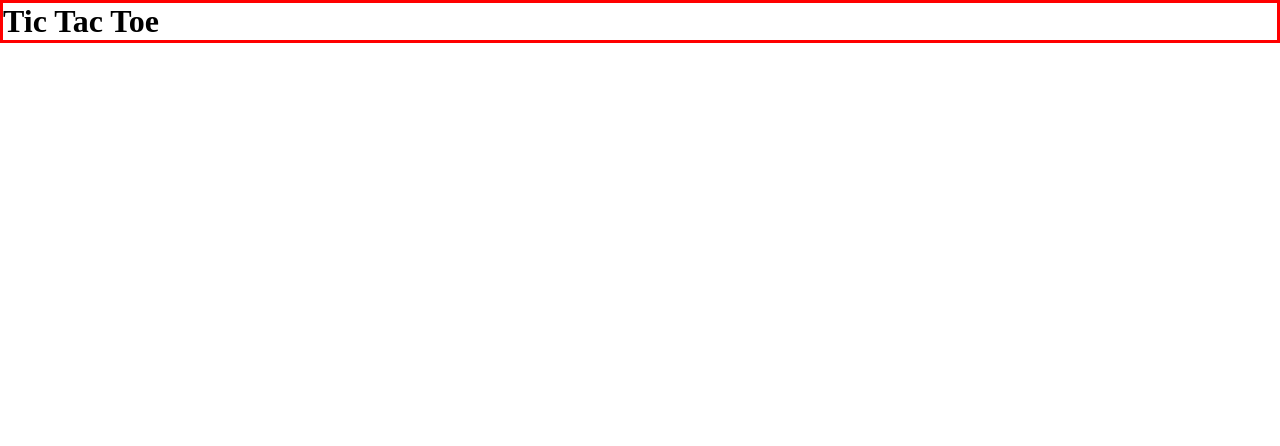
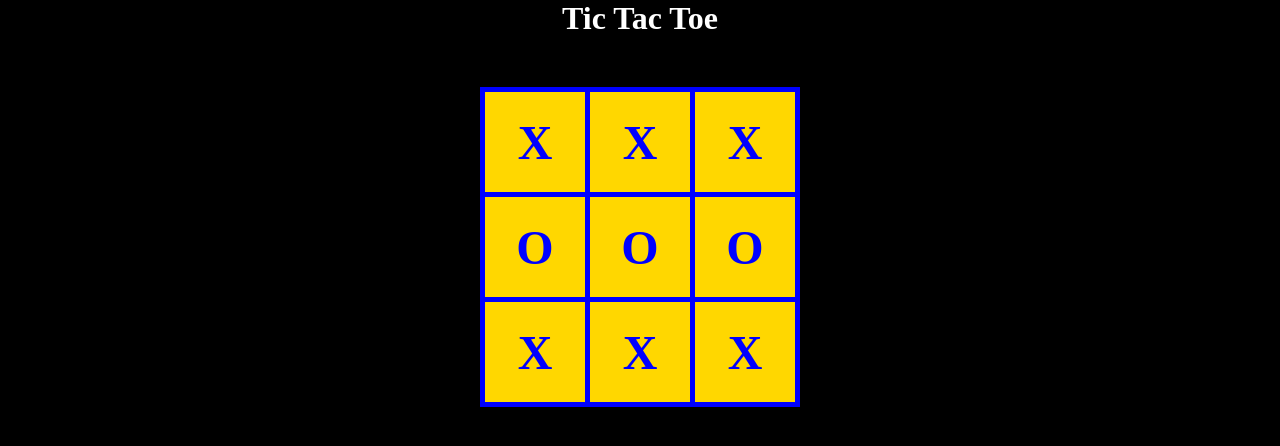
Before and after one commit to Rod-97/tic-tac-toe, a plain HTML site: page index.html in a window 1280 px wide. Drawn offline with Linux system fonts and the light colour scheme.

Commit message:
display board

```diff
--- a/script.js
+++ b/script.js
@@ -83,6 +83,23 @@ function anyWinner(board) {
   return checkAllRows() || checkAllColumns() || checkDiagonals();
 }
 
+function displayBoard(boardArg) {
+  const board = document.createElement("div");
+  board.classList.add("board");
+
+  for (let row = 0; row < boardArg.length; row++) {
+    for (let col = 0; col < boardArg.length; col++) {
+      const cell = document.createElement("div");
+      cell.classList.add("cell");
+      if (row % 2 === 0) cell.textContent = "X";
+      else cell.textContent = "O";
+      board.appendChild(cell);
+    }
+  }
+
+  document.body.appendChild(board);
+}
+
 function GameController() {
   const gameboard = Gameboard();
   const board = gameboard.getBoard();
@@ -98,6 +115,7 @@ function GameController() {
 
 const game = GameController();
 const board = game.board;
+displayBoard(board);
 game.playRound(1, 2, "X");
 game.playRound(0, 2, "O");
 console.log(anyWinner(board)); // false
--- a/styles.css
+++ b/styles.css
@@ -4,6 +4,33 @@
   box-sizing: border-box;
 }
 
-h1 {
-  border: 3px solid red;
+body {
+  background-color: black;
+  color: white;
+  display: flex;
+  flex-direction: column;
+  justify-content: center;
+  align-items: center;
+  gap: 50px;
 }
+
+.board {
+  background-color: blue;
+  border: 5px solid blue;
+  display: grid;
+  grid-template-rows: repeat(3, 100px);
+  grid-template-columns: repeat(3, 100px);
+  gap: 5px;
+  width: fit-content;
+}
+
+.cell {
+  background-color: gold;
+  color: blue;
+  display: flex;
+  justify-content: center;
+  align-items: center;
+  font-size: 48px;
+  font-weight: bold;
+  cursor: pointer;
+}
```
